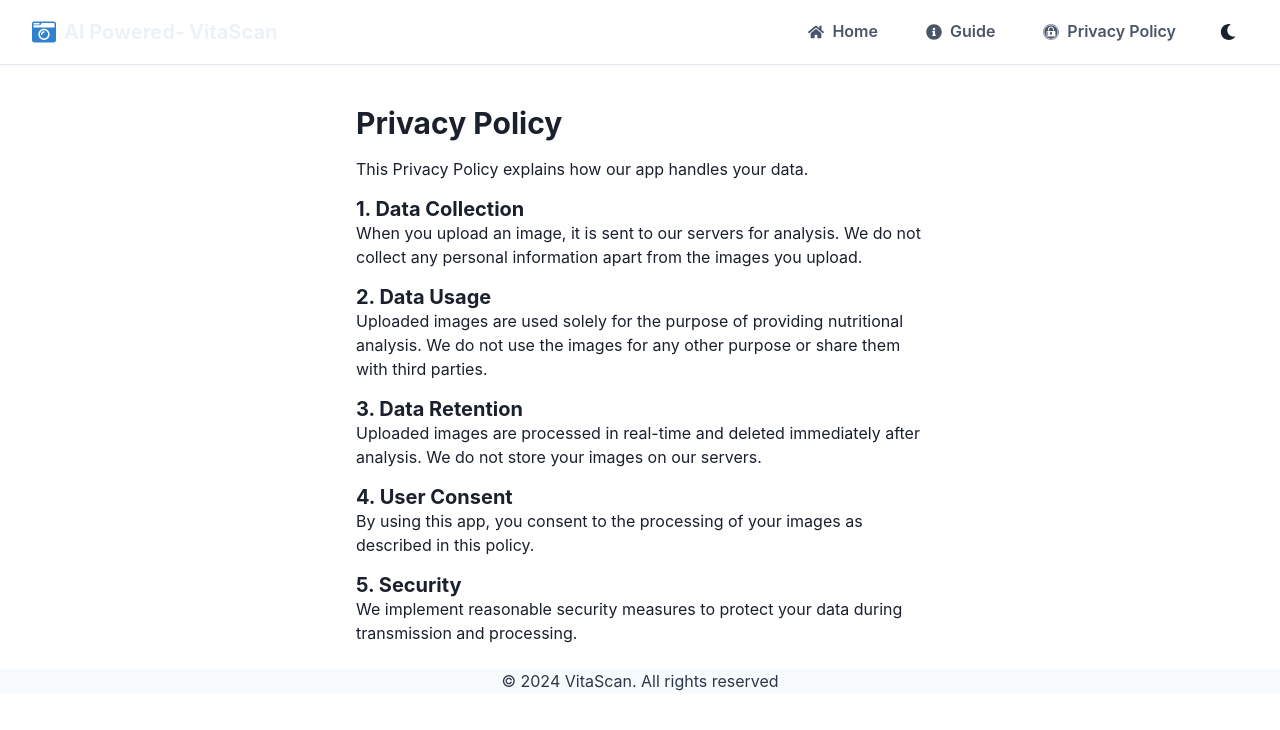
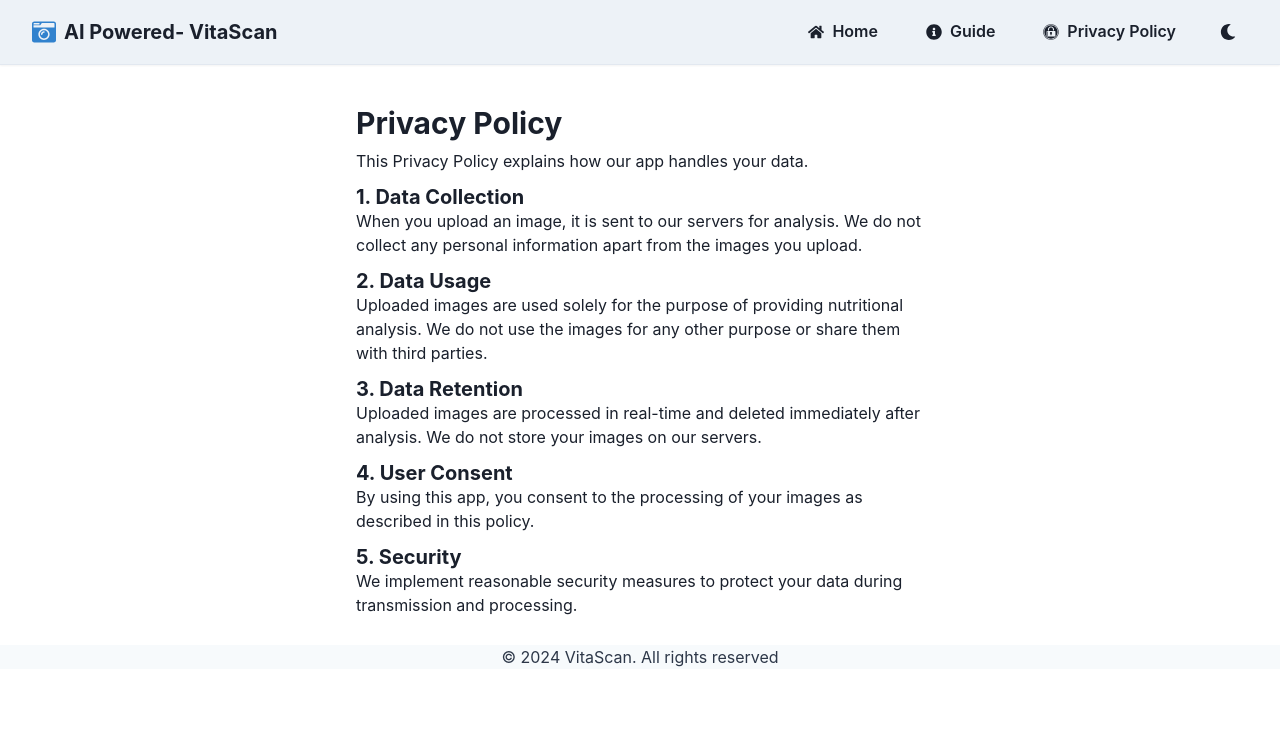
Before and after one commit to KAI-77/macro-app-demo, a React (Vite) app in the folder frontend/: page /privacy in a window 1280 px wide. Shown: the top 730 px of the page. Built offline with nearby package versions, Linux system fonts and the light colour scheme.

Commit message:
added footer

```diff
--- a/frontend/src/components/ImageUpload.jsx
+++ b/frontend/src/components/ImageUpload.jsx
@@ -32,7 +32,7 @@
     const cardBg = useColorModeValue("gray.100", "#18181B");
     const textColor = useColorModeValue("gray.800", "FAFAFA");
     const secondaryTextColor = useColorModeValue("gray.600", "A1A1AA");
-    const borderColor = useColorModeValue("gray.200", "#27272A");
+    const borderColor = useColorModeValue("gray.900", "#27272A");
 
 
 
@@ -170,7 +170,7 @@
                                         />
                                     </TabPanel>
                                     <TabPanel>
-                                        <Box position="relative" width="100%" height="300px" bg="black" borderRadius="md">
+                                        <Box position="relative" width="100%" height="100px" bg="black" borderRadius="md">
                                             {stream ? (
                                                 <>
                                                     <video
--- a/frontend/src/components/NavBar.jsx
+++ b/frontend/src/components/NavBar.jsx
@@ -14,13 +14,14 @@
     DrawerHeader,
     DrawerOverlay,
     DrawerContent,
+    DrawerFooter,
     DrawerCloseButton,
     useDisclosure,
     VStack,
     HStack,
 
 } from "@chakra-ui/react";
-import { FaSun, FaMoon, FaBars, FaHome, FaInfoCircle, FaCameraRetro, FaExpeditedssl } from "react-icons/fa";
+import { FaSun, FaMoon, FaBars, FaHome, FaInfoCircle, FaCameraRetro, FaExpeditedssl, FaUserSecret } from "react-icons/fa";
 import { motion } from "framer-motion";
 
 const MotionVStack = motion(VStack);
@@ -50,14 +51,17 @@
 export default function NavBar() {
     const { colorMode, toggleColorMode } = useColorMode();
     const { isOpen, onOpen, onClose } = useDisclosure();
-    const bg = useColorModeValue("white", "gray.800");
-    const color = useColorModeValue("gray.600", "white");
-    const borderColor = useColorModeValue("gray.200", "gray.700");
+    // const bg = useColorModeValue("white", "gray.800");
+    // const color = useColorModeValue("gray.600", "white");
+    // const borderColor = useColorModeValue("gray.200", "gray.700");
+    const bgColor = useColorModeValue("gray.100", "09090B");
+    const textColor = useColorModeValue("gray.800", "FAFAFA");
+    const borderColor = useColorModeValue("gray.200", "#27272A");
 
     return (
         <Box
             as="nav"
-            bg={bg}
+            bg={bgColor}
             boxShadow="sm"
             position="sticky"
             top="0"
@@ -75,7 +79,7 @@
                                 <Text
                                     fontSize="xl"
                                     fontWeight="bold"
-                                    color="gray.100"
+                                    color={textColor}
                                 >
                                     AI Powered- VitaScan
                                 </Text>
@@ -89,7 +93,7 @@
                             <Button
                                 leftIcon={<FaHome />}
                                 variant="ghost"
-                                color={color}
+                                color={textColor}
                                 _hover={{ color: "blue.500" }}
                             >
                                 Home
@@ -99,7 +103,7 @@
                             <Button
                                 leftIcon={<FaInfoCircle />}
                                 variant="ghost"
-                                color={color}
+                                color={textColor}
                                 _hover={{ color: "blue.500" }}
                             >
                                 Guide
@@ -109,7 +113,7 @@
                             <Button
                                 leftIcon={<FaExpeditedssl />}
                                 variant="ghost"
-                                color={color}
+                                color={textColor}
                                 _hover={{ color: "blue.500" }}
                             >
                                 Privacy Policy
@@ -198,6 +202,27 @@
                         </MotionButton>
                     </MotionVStack>
                 </DrawerBody>
+                        <DrawerFooter>
+                            <MotionButton
+                            as = "a"
+                            href="https://github.com/kai-77"
+                            target="_blank"
+                            rel="noopener noreferrer"
+                            variants={itemVariants}
+                            leftIcon={<FaUserSecret />}
+                            w="full"
+                            justifyContent="flex-start"
+                            variant="ghost"
+                            fontSize="sm"
+                            >
+                                Developed by Shan Umbong
+                            </MotionButton>
+
+
+
+                        </DrawerFooter>
+
+
             </DrawerContent>
         </Drawer>
                 </Flex>
--- a/frontend/src/components/PrivacyPolicy.jsx
+++ b/frontend/src/components/PrivacyPolicy.jsx
@@ -4,33 +4,37 @@
 
 return (
     <Box p={4} maxWidth="600px" mx="auto" mt={6}>
-    <Heading size="lg" mb={4}>Privacy Policy</Heading>
-    <Text mb={4}>
+
+
+
+    <Heading size="lg" mb={2}>Privacy Policy</Heading>
+    <Text mb={3}>
       This Privacy Policy explains how our app handles your data.
     </Text>
-    <Heading size="md" mt={4}>1. Data Collection</Heading>
-    <Text mb={2}>
+    <Heading size="md" mt={2}>1. Data Collection</Heading>
+    <Text mb={3}>
       When you upload an image, it is sent to our servers for analysis.
       We do not collect any personal information apart from the images you upload.
     </Text>
-    <Heading size="md" mt={4}>2. Data Usage</Heading>
-    <Text mb={2}>
+    <Heading size="md" mt={2}>2. Data Usage</Heading>
+    <Text mb={3}>
       Uploaded images are used solely for the purpose of providing nutritional analysis.
       We do not use the images for any other purpose or share them with third parties.
     </Text>
-    <Heading size="md" mt={4}>3. Data Retention</Heading>
-    <Text mb={2}>
+    <Heading size="md" mt={2}>3. Data Retention</Heading>
+    <Text mb={3}>
       Uploaded images are processed in real-time and deleted immediately after analysis.
       We do not store your images on our servers.
     </Text>
-    <Heading size="md" mt={4}>4. User Consent</Heading>
-    <Text mb={2}>
+    <Heading size="md" mt={2}>4. User Consent</Heading>
+    <Text mb={3}>
       By using this app, you consent to the processing of your images as described in this policy.
     </Text>
-    <Heading size="md" mt={4}>5. Security</Heading>
-    <Text mb={2}>
+    <Heading size="md" mt={2}>5. Security</Heading>
+    <Text mb={3}>
       We implement reasonable security measures to protect your data during transmission and processing.
     </Text>
+
   </Box>
 
 )
```
